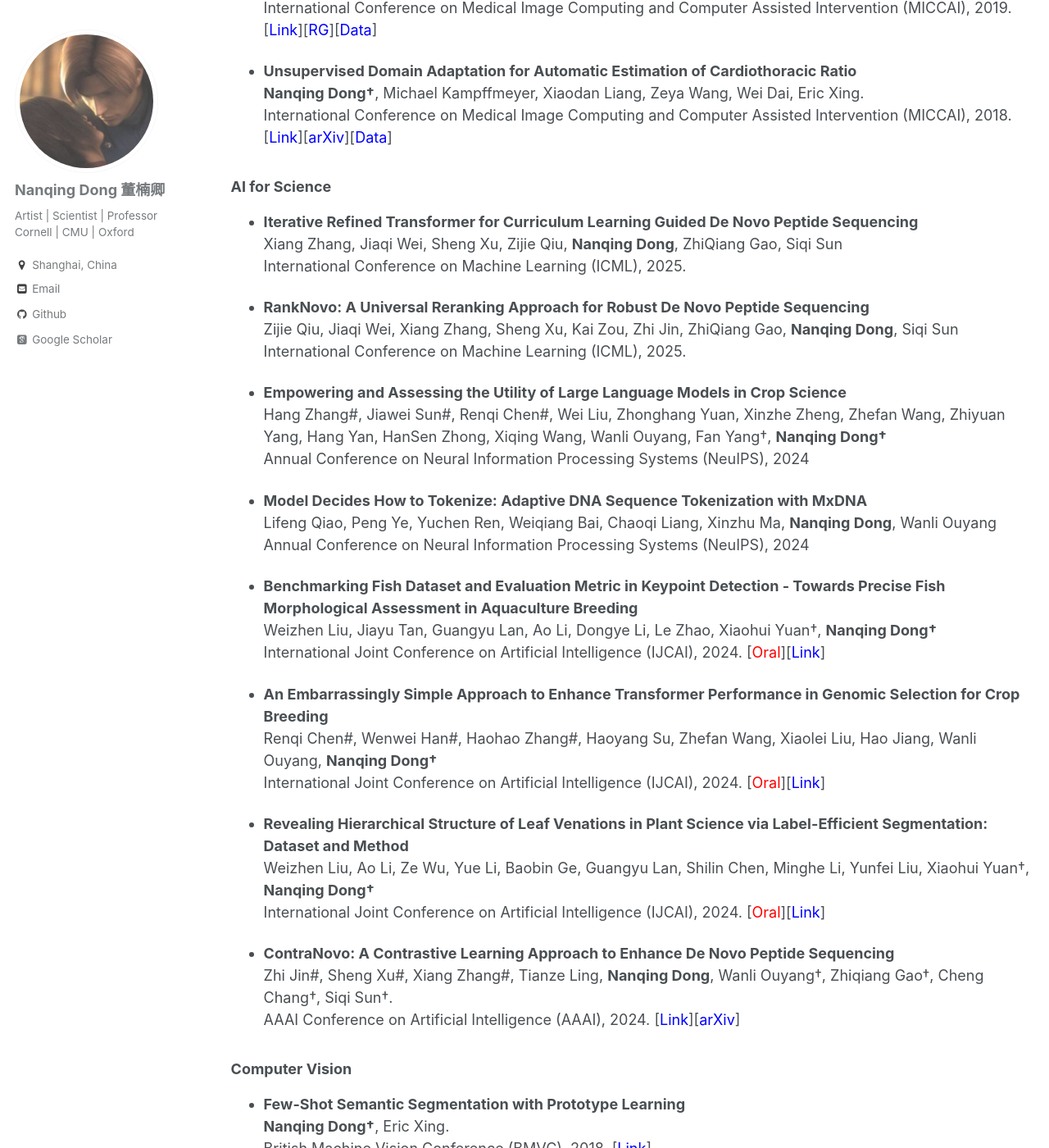
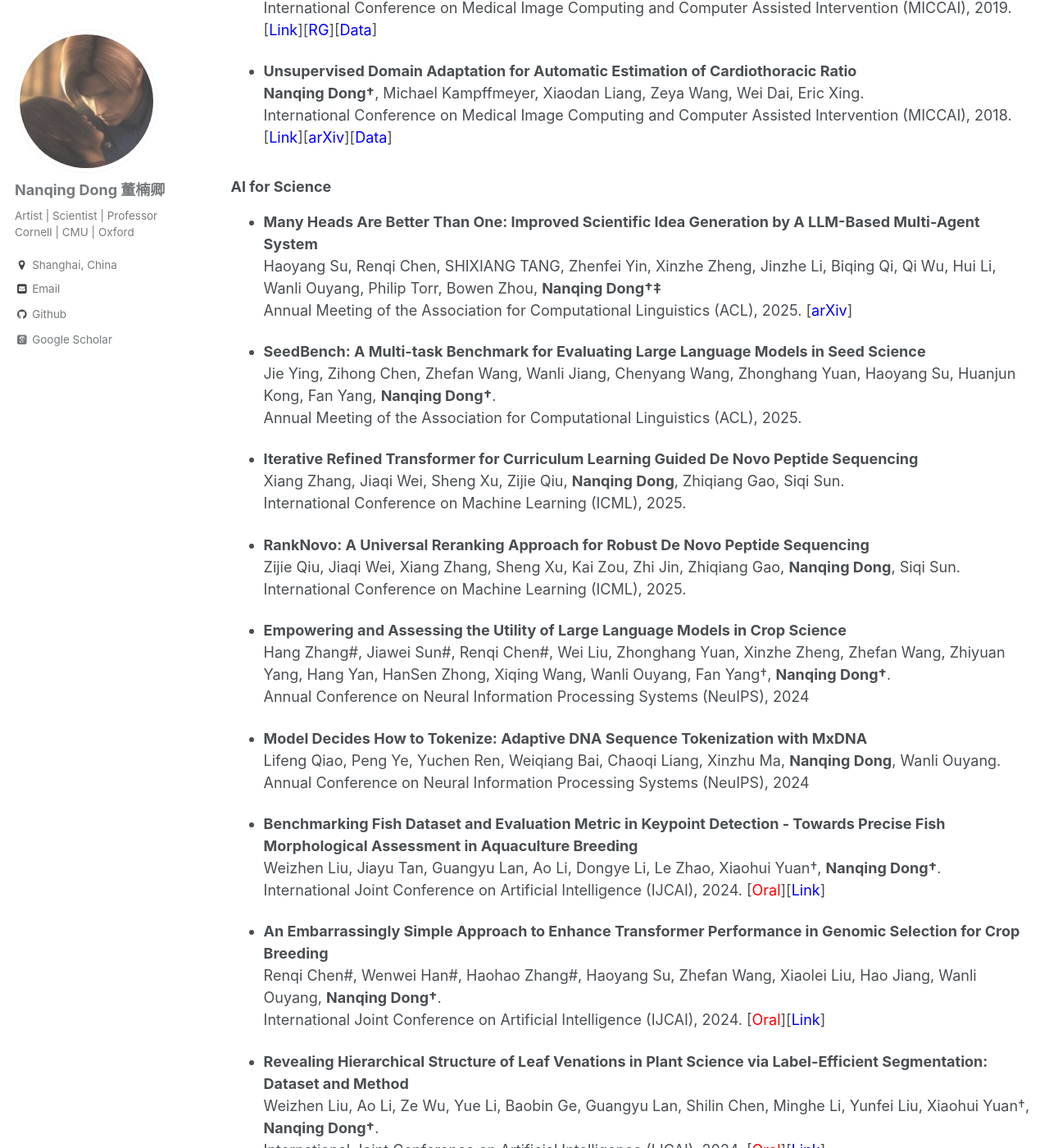
Before and after one commit to eveningdong/eveningdong.github.io, a Jekyll site: the page built from _pages/publication.md, in a window 1280 px wide and 1400 px high, scrolled down 3457 px. Shown: the whole window at 82% size. Built offline with Jekyll 4.4.1, drawn with Linux system fonts in a browser that asks for light colours; some web fonts are replaced; some of the changed text lies outside the part shown.

Commit message:
Update publication.md

```diff
--- a/_pages/publication.md
+++ b/_pages/publication.md
@@ -56,7 +58,6 @@ author_profile: true
   Nature Communications, 2025. [[<span style="color:blue">Link</span>]](https://www.nature.com/articles/s41467-024-55021-3)
 
 
-
 ### Computer Vision
 * **Label-Efficient Object Detection via Region Proposal Network Pre-Training**
   **Nanqing Dong#†**, Linus Ericsson#, Yongxin Yang, Ales Leonardis, Steven McDonagh†.
@@ -75,11 +76,11 @@ author_profile: true
 ### Federated Learning
 * **zkFL: Zero-Knowledge Proof-based Gradient Aggregation for Federated Learning**
   Zhipeng Wang, **Nanqing Dong†**, Jiahao Sun, William Knottenbelt, Yike Guo
-  IEEE Transactions on Big Data (TBD), 2024.  [[<span style="color:blue">Link</span>]](https://ieeexplore.ieee.org/document/10535217)[[<span style="color:blue">arXiv</span>]](http://arxiv.org/pdf/2310.02554.pdf)
+  IEEE Transactions on Big Data (TBD), 2024.  [[<span style="color:blue">Link</span>]](https://ieeexplore.ieee.org/document/10535217)[[<span style="color:blue">arXiv</span>]](https://arxiv.org/abs/2310.02554)
 
 * **Defending Against Poisoning Attacks in Federated Learning with Blockchain**
   **Nanqing Dong#†**, Zhipeng Wang#, Jiahao Sun, Michhael Kampffmeyer, William Knottenbelt, Eric Xing.
-  IEEE Transactions on Artificial Intelligence (TAI), 2024. [[<span style="color:blue">Link</span>]](https://ieeexplore.ieee.org/abstract/document/10471193)[[<span style="color:blue">arXiv</span>]](https://arxiv.org/pdf/2307.00543.pdf) [[<span style="color:purple">机器之心</span>]](https://mp.weixin.qq.com/s/46bzqIHjYFOMZRUuJGPPow)
+  IEEE Transactions on Artificial Intelligence (TAI), 2024. [[<span style="color:blue">Link</span>]](https://ieeexplore.ieee.org/abstract/document/10471193)[[<span style="color:blue">arXiv</span>]](https://arxiv.org/abs/2307.00543) [[<span style="color:purple">机器之心</span>]](https://mp.weixin.qq.com/s/46bzqIHjYFOMZRUuJGPPow)
 
 * **Edge Computing with Artificial Intelligence: A Machine Learning Perspective**
   Haochen Hua, Yutong Li, Tonghe Wang, **Nanqing Dong**, Wei Li, Xingying Chen, Junwei Cao†.
@@ -91,7 +92,6 @@ author_profile: true
   Pattern Recognition, 2022. [[<span style="color:blue">Link</span>]](https://www.sciencedirect.com/science/article/pii/S003132032200231X)
 
 
-
 ## Conference Papers
 ### AI for Engineering
 * **Towards Efficient and Intelligent Laser Weeding: Method and Dataset for Weed Stem Detection**
@@ -101,7 +101,7 @@ author_profile: true
 ### AI for Medicine
 * **Learning Underrepresented Classes from Decentralized Partially Labeled Medical Images**
   **Nanqing Dong†**, Michael Kampffmeyer, Irina Voiculescu.
-  International Conference on Medical Image Computing and Computer Assisted Intervention (MICCAI), 2022. [[<span style="color:blue">Link</span>]](https://link.springer.com/chapter/10.1007/978-3-031-16452-1_7)[[<span style="color:blue">arXiv</span>]](https://arxiv.org/pdf/2106.10070.pdf)
+  International Conference on Medical Image Computing and Computer Assisted Intervention (MICCAI), 2022. [[<span style="color:blue">Link</span>]](https://link.springer.com/chapter/10.1007/978-3-031-16452-1_7)[[<span style="color:blue">arXiv</span>]](https://arxiv.org/abs/2106.10070)
 
 * **Federated Contrastive Learning for Decentralized Unlabeled Medical Images**
   **Nanqing Dong†**, Irina Voiculescu.
@@ -121,32 +121,40 @@ author_profile: true
 
 
 ### AI for Science
+* **Many Heads Are Better Than One: Improved Scientific Idea Generation by A LLM-Based Multi-Agent System**
+  Haoyang Su, Renqi Chen, SHIXIANG TANG, Zhenfei Yin, Xinzhe Zheng, Jinzhe Li, Biqing Qi, Qi Wu, Hui Li, Wanli Ouyang, Philip Torr, Bowen Zhou, **Nanqing Dong†‡**
+  Annual Meeting of the Association for Computational Linguistics (ACL), 2025. [[<span style="color:blue">arXiv</span>]](https://arxiv.org/abs/2410.09403)
+
+* **SeedBench: A Multi-task Benchmark for Evaluating Large Language Models in Seed Science**
+  Jie Ying, Zihong Chen, Zhefan Wang, Wanli Jiang, Chenyang Wang, Zhonghang Yuan, Haoyang Su, Huanjun Kong, Fan Yang, **Nanqing Dong†**.
+  Annual Meeting of the Association for Computational Linguistics (ACL), 2025.
+
 * **Iterative Refined Transformer for Curriculum Learning Guided De Novo Peptide Sequencing**
-  Xiang Zhang, Jiaqi Wei, Sheng Xu, Zijie Qiu, **Nanqing Dong**, ZhiQiang Gao, Siqi Sun
+  Xiang Zhang, Jiaqi Wei, Sheng Xu, Zijie Qiu, **Nanqing Dong**, Zhiqiang Gao, Siqi Sun.
   International Conference on Machine Learning (ICML), 2025.
 
 * **RankNovo: A Universal Reranking Approach for Robust De Novo Peptide Sequencing**
-  Zijie Qiu, Jiaqi Wei, Xiang Zhang, Sheng Xu, Kai Zou, Zhi Jin, ZhiQiang Gao, **Nanqing Dong**, Siqi Sun
+  Zijie Qiu, Jiaqi Wei, Xiang Zhang, Sheng Xu, Kai Zou, Zhi Jin, Zhiqiang Gao, **Nanqing Dong**, Siqi Sun.
   International Conference on Machine Learning (ICML), 2025.
 
 * **Empowering and Assessing the Utility of Large Language Models in Crop Science**
-  Hang Zhang#, Jiawei Sun#, Renqi Chen#, Wei Liu, Zhonghang Yuan, Xinzhe Zheng, Zhefan Wang, Zhiyuan Yang, Hang Yan, HanSen Zhong, Xiqing Wang, Wanli Ouyang, Fan Yang†, **Nanqing Dong†**
+  Hang Zhang#, Jiawei Sun#, Renqi Chen#, Wei Liu, Zhonghang Yuan, Xinzhe Zheng, Zhefan Wang, Zhiyuan Yang, Hang Yan, HanSen Zhong, Xiqing Wang, Wanli Ouyang, Fan Yang†, **Nanqing Dong†**.
   Annual Conference on Neural Information Processing Systems (NeuIPS), 2024
 
 * **Model Decides How to Tokenize: Adaptive DNA Sequence Tokenization with MxDNA**
-  Lifeng Qiao, Peng Ye, Yuchen Ren, Weiqiang Bai, Chaoqi Liang, Xinzhu Ma, **Nanqing Dong**, Wanli Ouyang
+  Lifeng Qiao, Peng Ye, Yuchen Ren, Weiqiang Bai, Chaoqi Liang, Xinzhu Ma, **Nanqing Dong**, Wanli Ouyang.
   Annual Conference on Neural Information Processing Systems (NeuIPS), 2024
 
 * **Benchmarking Fish Dataset and Evaluation Metric in Keypoint Detection - Towards Precise Fish Morphological Assessment in Aquaculture Breeding**
-  Weizhen Liu, Jiayu Tan, Guangyu Lan, Ao Li, Dongye Li, Le Zhao, Xiaohui Yuan†, **Nanqing Dong†**
+  Weizhen Liu, Jiayu Tan, Guangyu Lan, Ao Li, Dongye Li, Le Zhao, Xiaohui Yuan†, **Nanqing Dong†**.
   International Joint Conference on Artificial Intelligence (IJCAI), 2024. [<span style="color:red">Oral</span>][[<span style="color:blue">Link</span>]](https://doi.org/10.24963/ijcai.2024/816)
 
 * **An Embarrassingly Simple Approach to Enhance Transformer Performance in Genomic Selection for Crop Breeding**
-  Renqi Chen#, Wenwei Han#, Haohao Zhang#, Haoyang Su, Zhefan Wang, Xiaolei Liu, Hao Jiang, Wanli Ouyang, **Nanqing Dong†**
+  Renqi Chen#, Wenwei Han#, Haohao Zhang#, Haoyang Su, Zhefan Wang, Xiaolei Liu, Hao Jiang, Wanli Ouyang, **Nanqing Dong†**.
   International Joint Conference on Artificial Intelligence (IJCAI), 2024. [<span style="color:red">Oral</span>][[<span style="color:blue">Link</span>]](https://doi.org/10.24963/ijcai.2024/798)
 
 * **Revealing Hierarchical Structure of Leaf Venations in Plant Science via Label-Efficient Segmentation: Dataset and Method**
-  Weizhen Liu, Ao Li, Ze Wu, Yue Li, Baobin Ge, Guangyu Lan, Shilin Chen, Minghe Li, Yunfei Liu, Xiaohui Yuan†, **Nanqing Dong†**
+  Weizhen Liu, Ao Li, Ze Wu, Yue Li, Baobin Ge, Guangyu Lan, Shilin Chen, Minghe Li, Yunfei Liu, Xiaohui Yuan†, **Nanqing Dong†**.
   International Joint Conference on Artificial Intelligence (IJCAI), 2024. [<span style="color:red">Oral</span>][[<span style="color:blue">Link</span>]](https://doi.org/10.24963/ijcai.2024/815)
 
 * **ContraNovo: A Contrastive Learning Approach to Enhance De Novo Peptide Sequencing**
```
Also changed, not shown: other parts of _pages/publication.md (+2 -0 lines).
